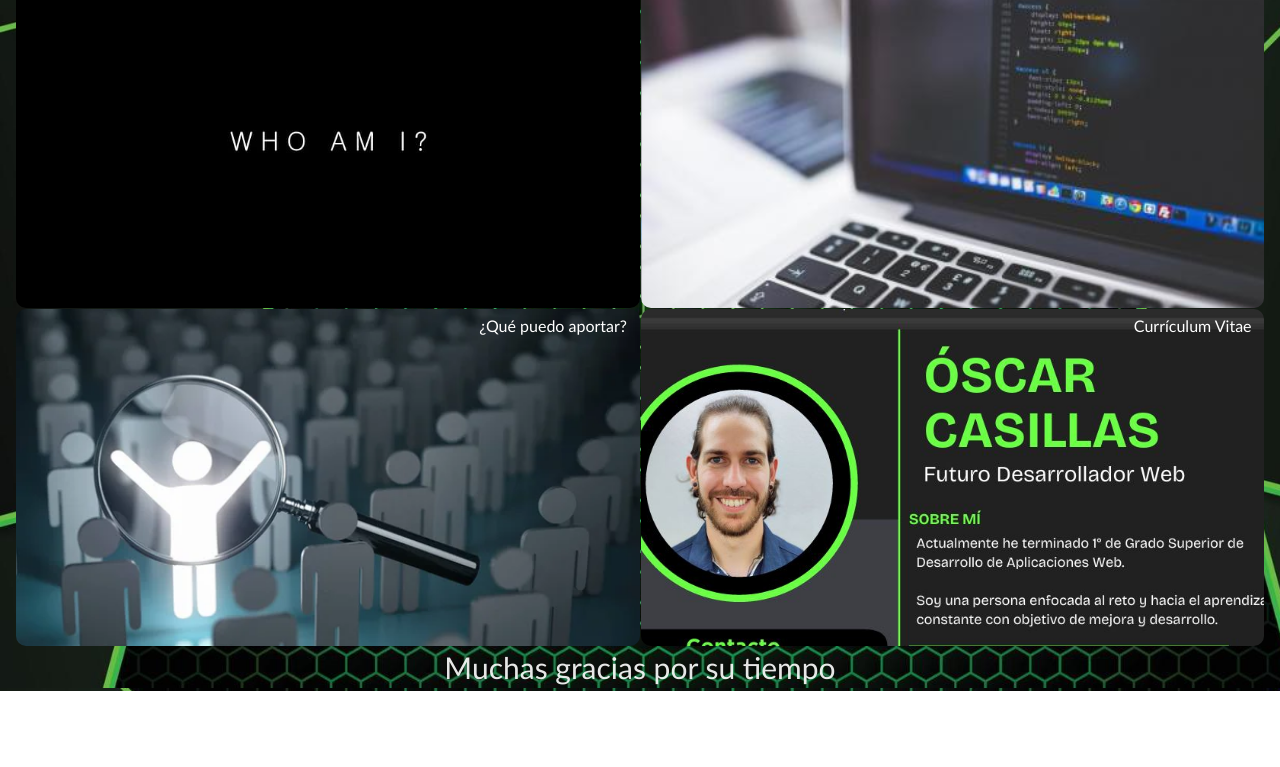
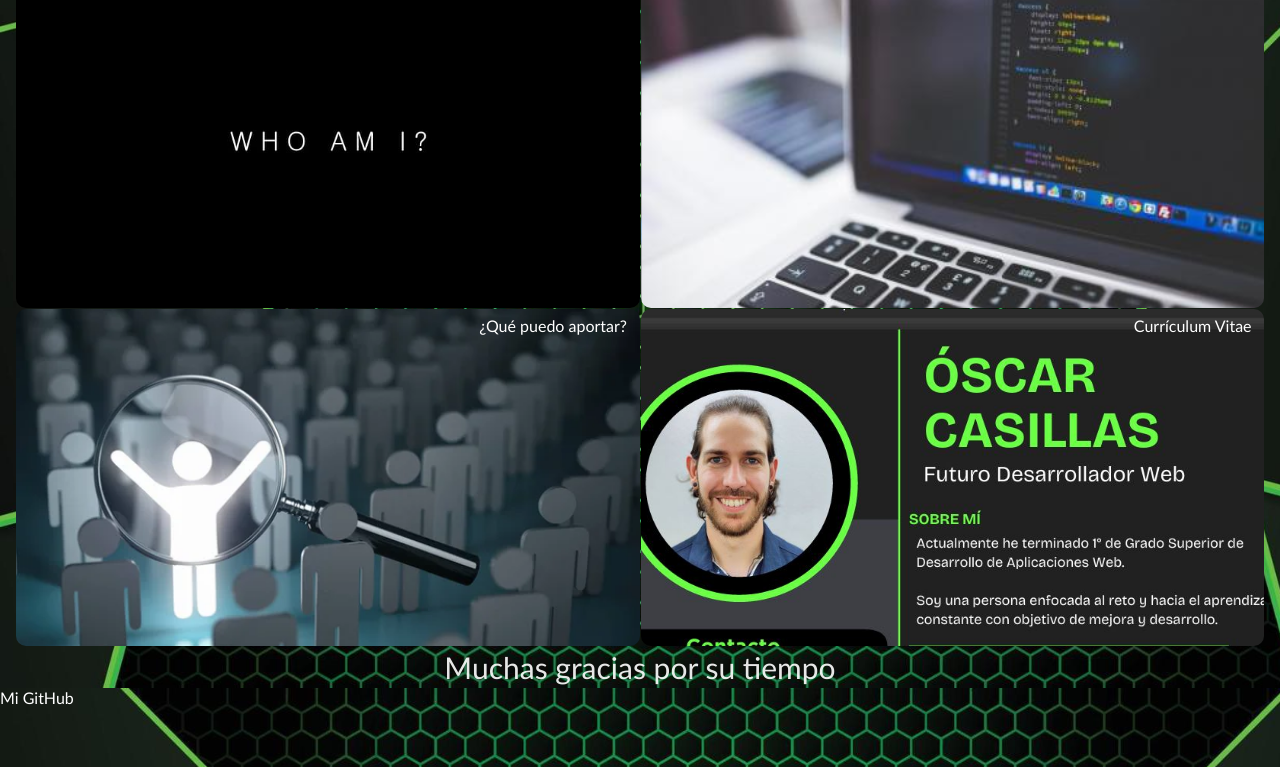
Before and after one commit to O5CVR/CartaPresentacion, a plain HTML site: page index.html in a window 1280 px wide. Shown: the part 109-876 px from the top of the page. Before the commit the page ends 800 px from the top, so only its background shows below. Drawn offline with Linux system fonts and the light colour scheme.

Commit message:
boton github

```diff
--- a/index.html
+++ b/index.html
@@ -17,6 +17,8 @@
             <div class="estructura4"><p><a href="CV/OscarCasillas_CV.pdf" target="_blank" title="Currículum Óscar Casillas">Currículum Vitae</a></p></div>
 
         <footer><p>Muchas gracias por su tiempo</p></footer>
+
+        <a href="https://github.com/O5CVR" target="_blank" class="github">Mi GitHub</a>
     </div>
 </body>
 
```
